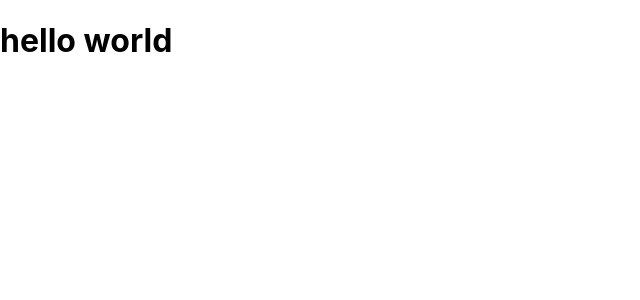
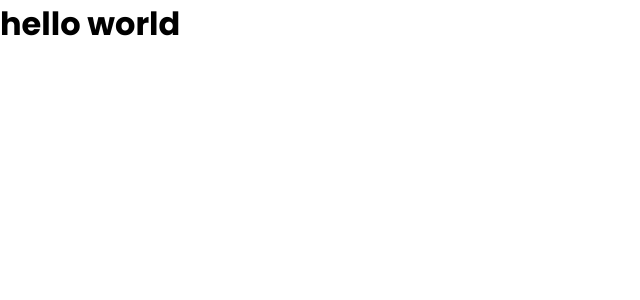
Before and after one commit to duduzinmuller/eccomerce-frontend, a React (Create React App) app: page / in a window 1280 px wide. Shown: the top 300 px of the page, without its empty margins (0-640 px from the left). Built offline with nearby package versions, Linux system fonts and the light colour scheme.

Commit message:
feat: change global styles and Poppins font

```diff
--- a/package.json
+++ b/package.json
@@ -45,6 +45,7 @@
   "devDependencies": {
     "@eslint/js": "^9.23.0",
     "eslint": "^9.23.0",
+    "eslint-config-react-app": "^7.0.1",
     "eslint-plugin-react": "^7.37.4",
     "git-commit-msg-linter": "^5.0.8",
     "globals": "^16.0.0",
--- a/public/index.html
+++ b/public/index.html
@@ -24,6 +24,12 @@
       work correctly both with client-side routing and a non-root public URL.
       Learn how to configure a non-root public URL by running `npm run build`.
     -->
+    <link rel="preconnect" href="https://fonts.googleapis.com" />
+    <link rel="preconnect" href="https://fonts.gstatic.com" crossorigin />
+    <link
+      href="https://fonts.googleapis.com/css2?family=Poppins:ital,wght@0,100;0,200;0,300;0,400;0,500;0,600;0,700;0,800;0,900;1,100;1,200;1,300;1,400;1,500;1,600;1,700;1,800;1,900&display=swap"
+      rel="stylesheet"
+    />
     <title>React App</title>
   </head>
   <body>
--- a/src/index.css
+++ b/src/index.css
@@ -1,13 +1,17 @@
-body {
+* {
+  box-sizing: border-box;
   margin: 0;
-  font-family: -apple-system, BlinkMacSystemFont, 'Segoe UI', 'Roboto', 'Oxygen',
-    'Ubuntu', 'Cantarell', 'Fira Sans', 'Droid Sans', 'Helvetica Neue',
-    sans-serif;
-  -webkit-font-smoothing: antialiased;
-  -moz-osx-font-smoothing: grayscale;
+  padding: 0;
+  font-family: 'Poppins', sans-serif;
 }
 
-code {
-  font-family: source-code-pro, Menlo, Monaco, Consolas, 'Courier New',
-    monospace;
+#root {
+  display: flex;
+  flex-direction: column;
+  height: 100%;
 }
+
+hmtl,
+body {
+  height: 100%;
+}
```
